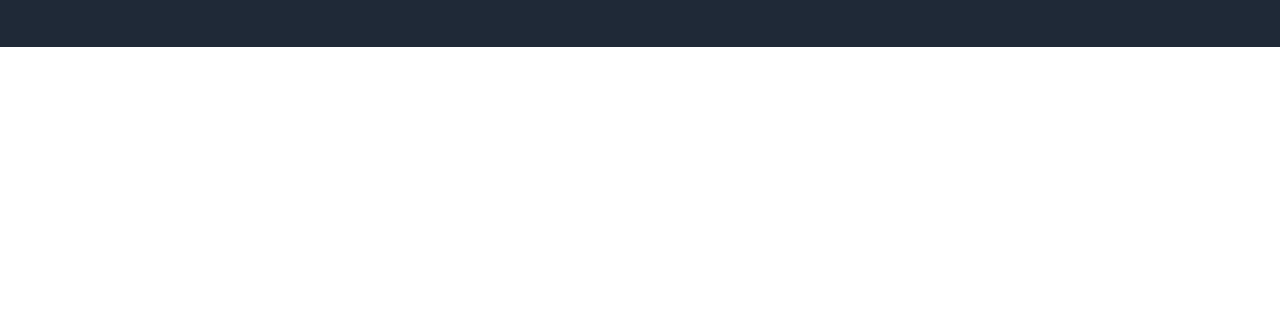
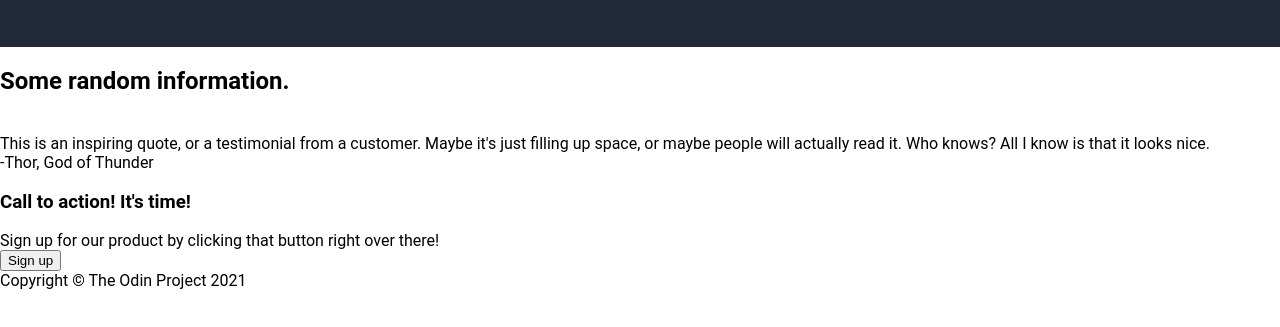
Before and after one commit to DavidPfl/odin_proj_landing_page, a plain HTML site: page index.html in a window 1280 px wide. Shown: the part 319-646 px from the top of the page. Drawn offline with Linux system fonts and the light colour scheme.

Commit message:
Add second and third container and footer

```diff
--- a/index.html
+++ b/index.html
@@ -27,8 +27,35 @@
             <div class="hero-right">
                 <img src="./images/stock-image.jpeg" alt="This is an image." class="image-one">
             </div>
-
         </div>
+    </div>
+    <div class="container-one">
+        <h2>Some random information.</h2>
+            <div class="container-images">
+            <img src="#" alt="">
+            <img src="#" alt="">
+            <img src="#" alt="">
+            <img src="#" alt="">
+        </div>
+    </div>
+    <div class="container-two">
+        <div class="content-two"><p id="quote">This is an inspiring quote, or a testimonial from a customer.
+            Maybe it's just filling up space, or maybe people will actually read it.
+            Who knows? All I know is that it looks nice.</p>
+            <p id="quote-author">-Thor, God of Thunder</p>
+        </div>
+    </div>
+    <div class="container-three">
+        <div class="content-three">
+            <div class="text-three">
+                <h3>Call to action! It's time!</h3>
+                Sign up for our product by clicking that button right over there!
+            </div>
+            <button class="signup-second">Sign up</button>
+        </div>
+    </div>
+    <div class="footer">
+        Copyright &copy; The Odin Project 2021
     </div>
 </body>
 </html>
```
